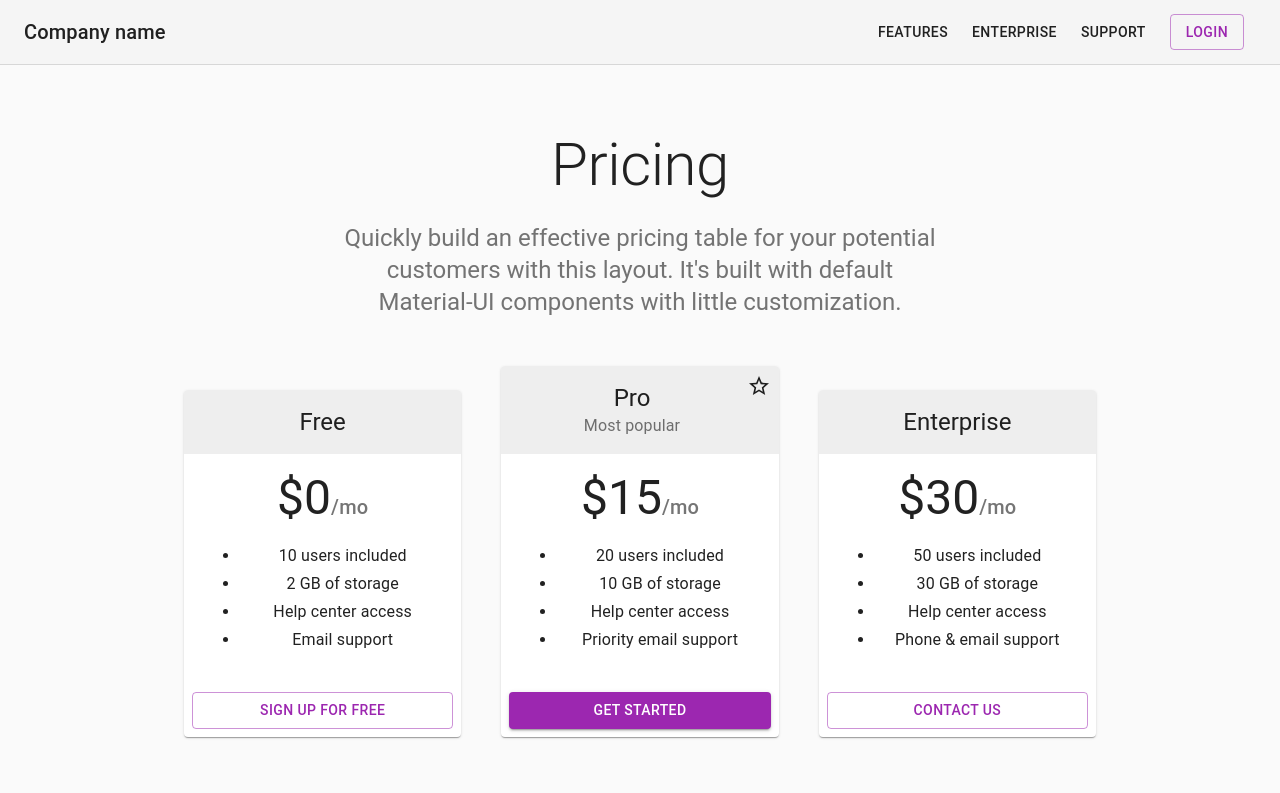
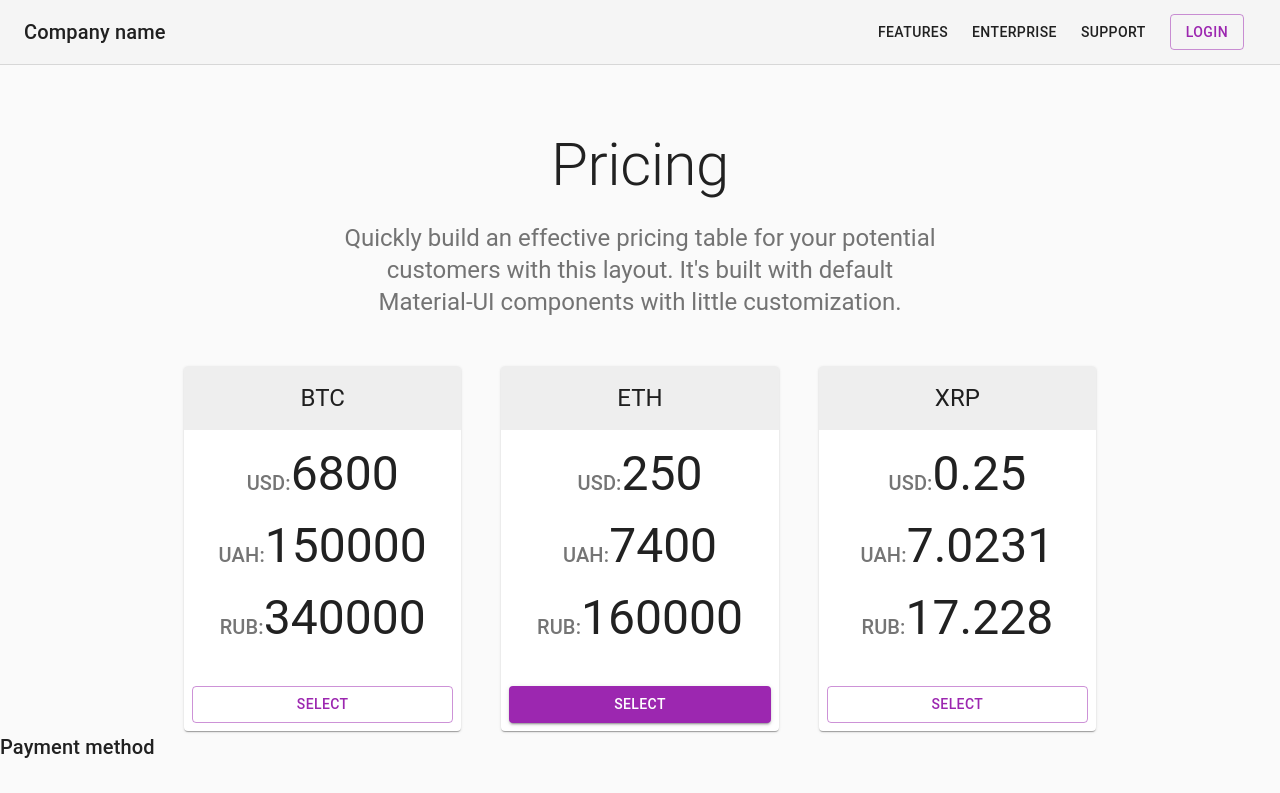
Before and after one commit to scotch02/react-redux-saga, a React (Create React App) app: page / in a window 1280 px wide. Shown: the top 793 px of the page. Built offline with nearby package versions, Linux system fonts and the light colour scheme.

Commit message:
work on template. Stage 2

```diff
--- /dev/null
+++ b/src/components/PaymentForm/PaymentForm.js
@@ -0,0 +1,37 @@
+import React from 'react';
+import Typography from '@material-ui/core/Typography';
+import Grid from '@material-ui/core/Grid';
+import TextField from '@material-ui/core/TextField';
+import FormControlLabel from '@material-ui/core/FormControlLabel';
+import Checkbox from '@material-ui/core/Checkbox';
+
+export default function PaymentForm() {
+  return (
+    <>
+      <Typography variant="h6" gutterBottom>
+        Payment method
+      </Typography>
+
+      <Grid container spacing={3}>
+
+        <Grid item xs={12} md={6}>
+          <TextField
+            required
+            id="cardName"
+            label="Name on card"
+            helperText="Last three digits on signature strip"
+            fullWidth
+          />
+        </Grid>
+
+        <Grid item xs={12}>
+          <FormControlLabel
+            control={<Checkbox color="secondary" name="saveCard" value="yes" />}
+            label="Remember credit card details for next time"
+          />
+        </Grid>
+
+      </Grid>
+    </>
+  );
+}
--- /dev/null
+++ b/src/components/RRSCurrency/RRSCurrency.js
@@ -0,0 +1,79 @@
+import React from "react"
+import { Grid, Card, CardHeader, CardContent, Typography, CardActions, Button } from "@material-ui/core"
+import { makeStyles } from "@material-ui/styles"
+import StarIcon from "@material-ui/icons/StarBorder"
+
+
+const useStyles = makeStyles(theme => ({
+    cardHeader: {
+      backgroundColor: theme.palette.grey[200]
+    },
+    cardPricing: {
+      display: "flex",
+      justifyContent: "center",
+      alignItems: "baseline",
+      marginBottom: theme.spacing(2)
+    }
+  }))
+
+
+export default function RRSCurrency(props) {
+    const { title, usd, uah, rub, selected } = props
+
+    const classes = useStyles()
+
+    return (
+        <Grid
+        item
+        key={ title }
+        xs={12}
+        sm={6}
+        md={4}
+      >
+        <Card>
+          <CardHeader
+            title={ title }
+            titleTypographyProps={{ align: "center" }}
+            subheaderTypographyProps={{ align: "center" }}
+            action={title === "Pro" ? <StarIcon /> : null}
+            className={classes.cardHeader}
+          />
+          <CardContent>
+            <div className={classes.cardPricing}>
+            <Typography variant="h6" color="textSecondary">
+                USD:
+              </Typography>
+              <Typography component="h2" variant="h3" color="textPrimary">
+                { usd }
+              </Typography>
+            </div>
+
+            <div className={classes.cardPricing}>
+            <Typography variant="h6" color="textSecondary">
+                UAH:
+              </Typography>
+              <Typography component="h2" variant="h3" color="textPrimary">
+                { uah }
+              </Typography>
+            </div>
+
+            <div className={classes.cardPricing}>
+            <Typography variant="h6" color="textSecondary">
+                RUB:
+              </Typography>
+              <Typography component="h2" variant="h3" color="textPrimary">
+                { rub }
+              </Typography>
+            </div>
+
+          </CardContent>
+          <CardActions>
+            <Button fullWidth variant={ selected ? "contained" : "outlined" } color="primary">
+              Select
+            </Button>
+          </CardActions>
+        </Card>
+      </Grid>
+
+    )
+}
--- a/src/components/RRSMain/RRSMain.js
+++ b/src/components/RRSMain/RRSMain.js
@@ -1,124 +1,78 @@
 import React from "react"
 import {
   Container,
-  Typography,
   Grid,
-  Card,
-  CardHeader,
-  Button,
-  CardContent,
-  CardActions
+  Button
 } from "@material-ui/core"
-import StarIcon from "@material-ui/icons/StarBorder"
+
+import RRSCurrency from "../RRSCurrency/RRSCurrency"
+import Form from "../PaymentForm/PaymentForm"
 import { makeStyles } from "@material-ui/styles"
 
-const useStyles = makeStyles(theme => ({
-  cardHeader: {
-    backgroundColor: theme.palette.grey[200]
-  },
-  cardPricing: {
-    display: "flex",
-    justifyContent: "center",
-    alignItems: "baseline",
-    marginBottom: theme.spacing(2)
-  }
-}))
 
-const tiers = [
+const currencies = [
   {
-    title: "Free",
-    price: "0",
-    description: [
-      "10 users included",
-      "2 GB of storage",
-      "Help center access",
-      "Email support"
-    ],
-    buttonText: "Sign up for free",
-    buttonVariant: "outlined"
+    title: "BTC",
+    usd: 6800,
+    uah: 150000,
+    rub: 340000,
+    selected: false
   },
   {
-    title: "Pro",
-    subheader: "Most popular",
-    price: "15",
-    description: [
-      "20 users included",
-      "10 GB of storage",
-      "Help center access",
-      "Priority email support"
-    ],
-    buttonText: "Get started",
-    buttonVariant: "contained"
+    title: "ETH",
+    usd: 250,
+    uah: 7400,
+    rub: 160000,
+    selected: true
   },
   {
-    title: "Enterprise",
-    price: "30",
-    description: [
-      "50 users included",
-      "30 GB of storage",
-      "Help center access",
-      "Phone & email support"
-    ],
-    buttonText: "Contact us",
-    buttonVariant: "outlined"
+    title: "XRP",
+    usd: 0.2500,
+    uah: 7.0231,
+    rub: 17.228,
+    selected: false
   }
 ]
+
+const useStyles = makeStyles(theme => ({
+  buttons: {
+    display: 'flex',
+    justifyContent: 'flex-end',
+  },
+  button: {
+    marginTop: theme.spacing(3),
+    marginLeft: theme.spacing(1),
+  }
+}));
 
 export default function RRSMain() {
   const classes = useStyles()
 
   return (
-    <Container maxWidth="md" component="main">
-      <Grid container spacing={5} alignItems="flex-end">
-        {tiers.map(tier => (
-          // Enterprise card is full width at sm breakpoint
-          <Grid
-            item
-            key={tier.title}
-            xs={12}
-            sm={tier.title === "Enterprise" ? 12 : 6}
-            md={4}
-          >
-            <Card>
-              <CardHeader
-                title={tier.title}
-                subheader={tier.subheader}
-                titleTypographyProps={{ align: "center" }}
-                subheaderTypographyProps={{ align: "center" }}
-                action={tier.title === "Pro" ? <StarIcon /> : null}
-                className={classes.cardHeader}
-              />
-              <CardContent>
-                <div className={classes.cardPricing}>
-                  <Typography component="h2" variant="h3" color="textPrimary">
-                    ${tier.price}
-                  </Typography>
-                  <Typography variant="h6" color="textSecondary">
-                    /mo
-                  </Typography>
-                </div>
-                <ul>
-                  {tier.description.map(line => (
-                    <Typography
-                      component="li"
-                      variant="subtitle1"
-                      align="center"
-                      key={line}
-                    >
-                      {line}
-                    </Typography>
-                  ))}
-                </ul>
-              </CardContent>
-              <CardActions>
-                <Button fullWidth variant={tier.buttonVariant} color="primary">
-                  {tier.buttonText}
-                </Button>
-              </CardActions>
-            </Card>
-          </Grid>
-        ))}
-      </Grid>
-    </Container>
+    <>
+      <Container maxWidth="md" component="main">
+        <Grid container spacing={5} alignItems="flex-end">
+          {currencies.map(currency => (
+            <RRSCurrency {...currency} />
+          ))}
+        </Grid>
+      </Container>
+
+      <Form />
+
+      <div className={classes.buttons}>
+        <Button className={classes.button}>
+          Back
+        </Button>
+        <Button
+          variant="contained"
+          color="primary"
+          className={classes.button}
+        >
+          Place order
+        </Button>
+      </div>
+
+    </>
   )
 }
```
Also changed, not shown: assets/task2/preview.png (added).
